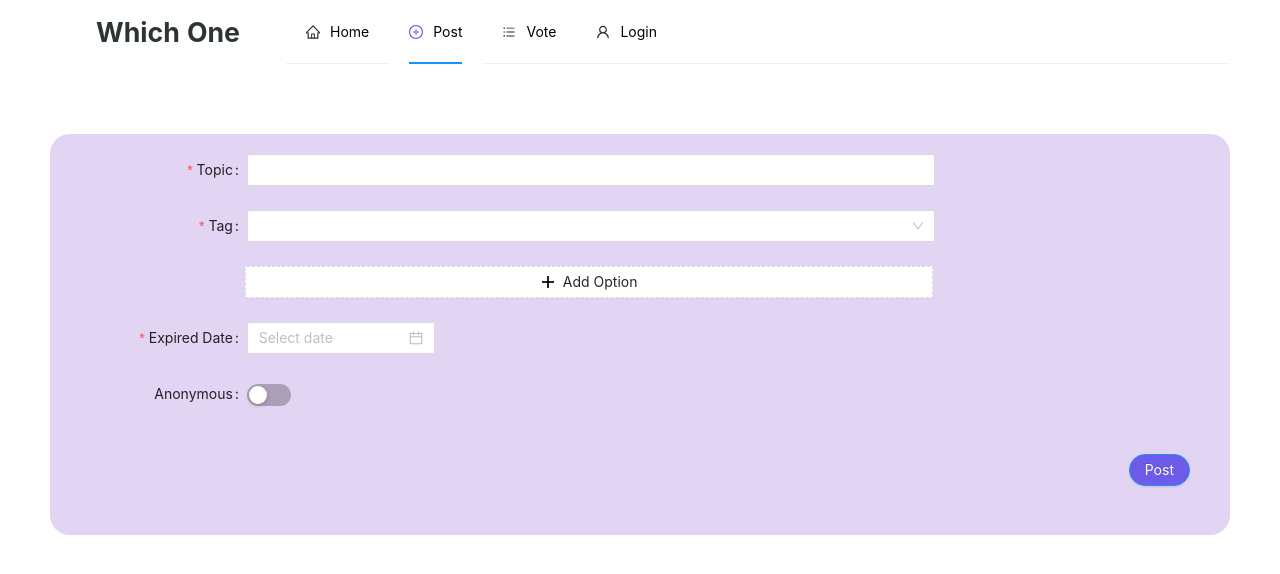
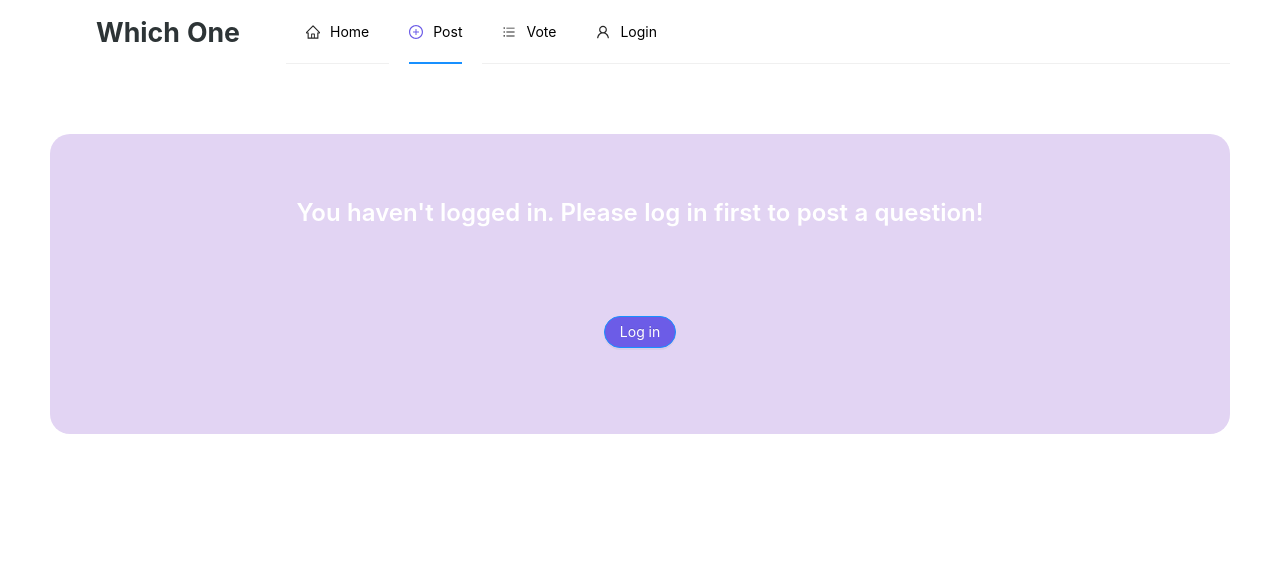
Before and after one commit to Sodaaaa/CS130-WhichOne, a React (Create React App) app: page /question in a window 1280 px wide. Shown: the top 574 px of the page. Built offline with nearby package versions, Linux system fonts and the light colour scheme.

Commit message:
add login check on post page

```diff
--- a/src/components/HotTopicCard/HotTopicCard.js
+++ b/src/components/HotTopicCard/HotTopicCard.js
@@ -8,7 +8,7 @@ export default class HotTopicCard extends Component {
 
   render() {
     return (
-      <a href={"./vote?tag="+this.props.title.toLowerCase()}>
+      <a href={"./vote?tag="+this.props.title}>
         <Card className="homepage-card" title={this.props.title}
           headStyle={{color:"#FFFFFF"}}
           style={{backgroundColor:this.props.bgcolor}}
--- a/src/pages/question/question.css
+++ b/src/pages/question/question.css
@@ -26,3 +26,24 @@
     margin-left: 195px;
     width: 150px;
 }
+
+.no-loggin-alert{
+    margin-top: 20px;
+    margin-bottom: 20px;
+    padding-top: 60px;
+    padding-bottom: 5px;
+    border-radius: 20px;
+    background-color: #E2D4F3;
+    color: #FFFFFF;
+    font-size: x-large;
+    font-weight: 600;
+    text-align: center;
+    height: 300px;
+}
+
+.login-btn{
+    color:#FFFFFF;
+    background-color: #6C5CE7;
+    margin-top: 60px;
+    border-radius: 20px;
+}
--- a/src/pages/question/question.js
+++ b/src/pages/question/question.js
@@ -52,7 +52,28 @@ export default class question extends Component {
     alert("Please check and correct your input.");
   };
 
+  autoSelect = () => {
+    console.log("auto select");
+  }
+
   render() {
+    if (localStorage.getItem('loggedIn')=="false") {
+      return (
+        <Layout className="layout">
+          <MenuBar selected="question"></MenuBar>
+          <Content style={{ backgroundColor:"#FFFFFF", padding: '50px 50px' }}>
+            <div className="no-loggin-alert">
+              <p>You haven't logged in. Please log in first to post a question!</p>
+              <Button type="primary" htmlType="submit"
+                  className="login-btn" href="./login">
+                  Log in
+                </Button>
+            </div>
+          </Content>
+        </Layout>
+      )
+    }
+    else {
       return (
         <Layout className="layout">
           <MenuBar selected="question"></MenuBar>
@@ -78,12 +99,12 @@ export default class question extends Component {
                 <Form.Item label="Tag" name="tag"
                   rules={[{ required: true, message: 'Missing tag' }]}>
                   <Select>
-                  <Select.Option value="food">Food</Select.Option>
-                  <Select.Option value="sports">Sports</Select.Option>
-                  <Select.Option value="music">Music</Select.Option>
-                  <Select.Option value="movie">Movie</Select.Option>
-                  <Select.Option value="style">Style</Select.Option>
-                  <Select.Option value="travel">Travel</Select.Option>
+                    <Select.Option value="Food">Food</Select.Option>
+                    <Select.Option value="Sports">Sports</Select.Option>
+                    <Select.Option value="Music">Music</Select.Option>
+                    <Select.Option value="Movie">Movie</Select.Option>
+                    <Select.Option value="Style">Style</Select.Option>
+                    <Select.Option value="Travel">Travel</Select.Option>
                   </Select>
                 </Form.Item>
                 <Form.List className="question-options" name="options">
@@ -133,16 +154,20 @@ export default class question extends Component {
                   <Switch />
                 </Form.Item>
                 <Form.Item wrapperCol={{ offset: 8, span: 16 }}>
+                  <Button type="primary" onClick={this.autoSelect}
+                    className="question-post-btn">
+                    Auto Select
+                  </Button>
                   <Button type="primary" htmlType="submit"
                     className="question-post-btn">
                     Post
                   </Button>
                 </Form.Item>
               </Form>
-            {/* <Button className="question-post-btn" href="./vote">Post</Button> */}
             </div>
           </Content>
         </Layout>
       )
     }
   }
+}
```
Lines whose indentation alone changed are shown as unchanged.
